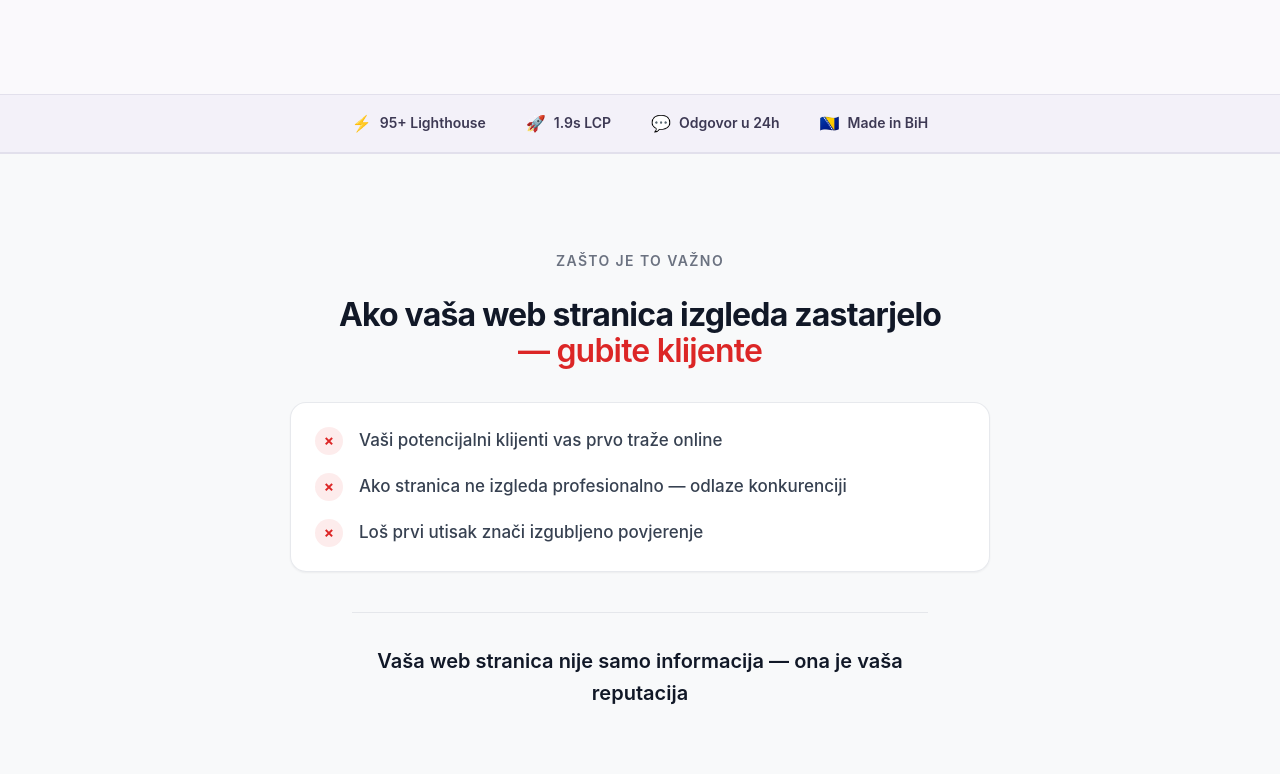
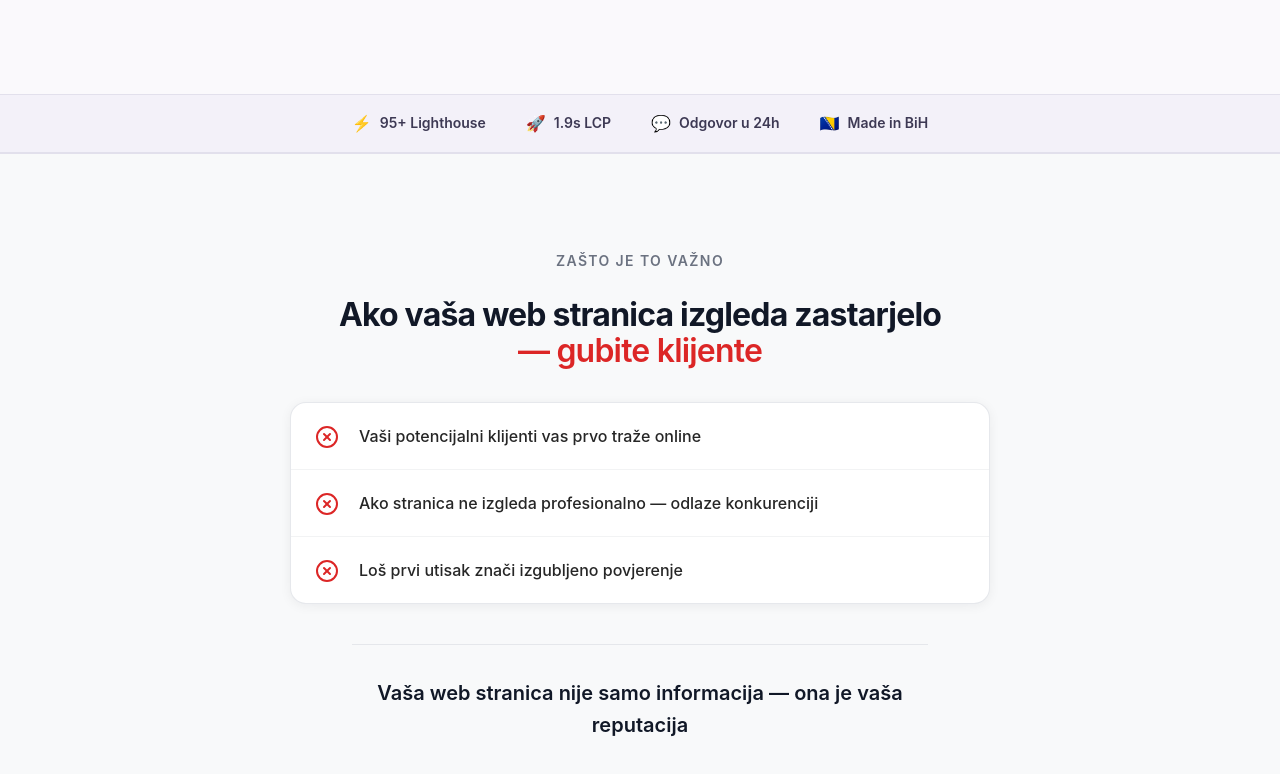
Before and after one commit to jasnez/webora2.0, a Next.js app: page / in a window 1280 px wide. Shown: the part 470-1244 px from the top of the page. Built offline with nearby package versions, Linux system fonts and the light colour scheme.

Commit message:
Problem section: stacked rows, Lucide icons, fix dark-mode list contrast
Made-with: Cursor

```diff
--- a/src/components/sections/ProblemSection.tsx
+++ b/src/components/sections/ProblemSection.tsx
@@ -1,3 +1,4 @@
+import { XCircle } from "lucide-react";
 import { Section } from "@/components/layout/Section";
 import { Container } from "@/components/layout/Container";
 
@@ -29,20 +30,22 @@ export function ProblemSection() {
           </h2>
 
           <ul
-            className="mb-10 flex flex-col gap-4 rounded-2xl border border-neutral-200/90 bg-white/90 p-5 text-left shadow-sm dark:border-border-dark dark:bg-surface/40 dark:shadow-none sm:p-6 md:gap-[1.125rem]"
+            className="mb-10 w-full overflow-hidden rounded-2xl border border-neutral-200/95 bg-white text-left shadow-[0_2px_12px_rgba(15,23,42,0.06)] dark:border-border-dark dark:bg-surface dark:shadow-[0_8px_30px_rgba(0,0,0,0.25)]"
             role="list"
           >
             {problems.map((p, i) => (
-              <li key={i} className="flex gap-3.5 sm:items-center sm:gap-4">
-                <span
-                  className="mt-0.5 flex h-7 w-7 shrink-0 items-center justify-center rounded-full bg-red-500/10 text-sm font-bold leading-none text-red-600 dark:bg-red-500/15 dark:text-red-400 sm:mt-0"
+              <li
+                key={i}
+                className="flex gap-4 border-b border-neutral-100 px-5 py-4 last:border-b-0 dark:border-border-dark/70 sm:gap-5 sm:px-6 sm:py-5"
+              >
+                <XCircle
+                  className="mt-0.5 h-6 w-6 shrink-0 text-red-600 dark:text-red-400"
+                  strokeWidth={2}
                   aria-hidden
-                >
-                  ✗
-                </span>
-                <span className="min-w-0 text-[1.0625rem] leading-relaxed text-neutral-700 dark:text-text-secondary">
+                />
+                <p className="min-w-0 flex-1 text-base font-medium leading-relaxed text-neutral-800 dark:text-white-text">
                   {p}
-                </span>
+                </p>
               </li>
             ))}
           </ul>
```
Also changed, not shown: 1 other file (tests, documents, lock files or other folders).
